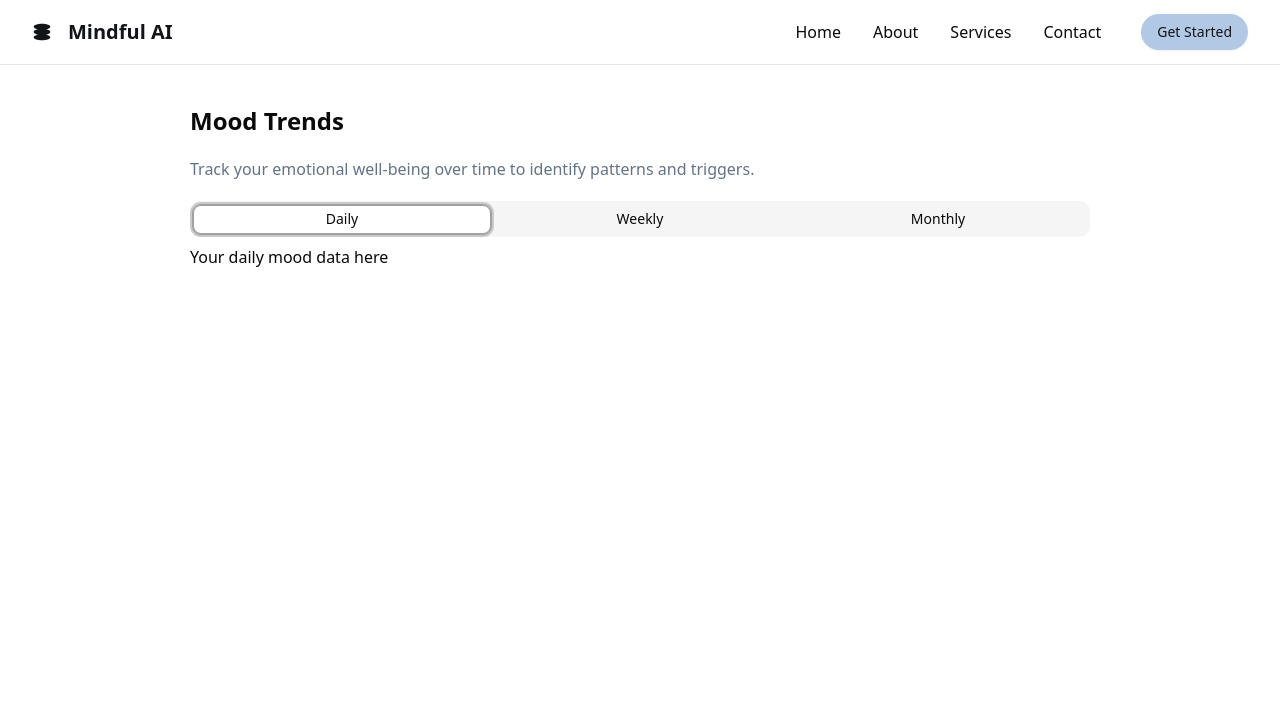
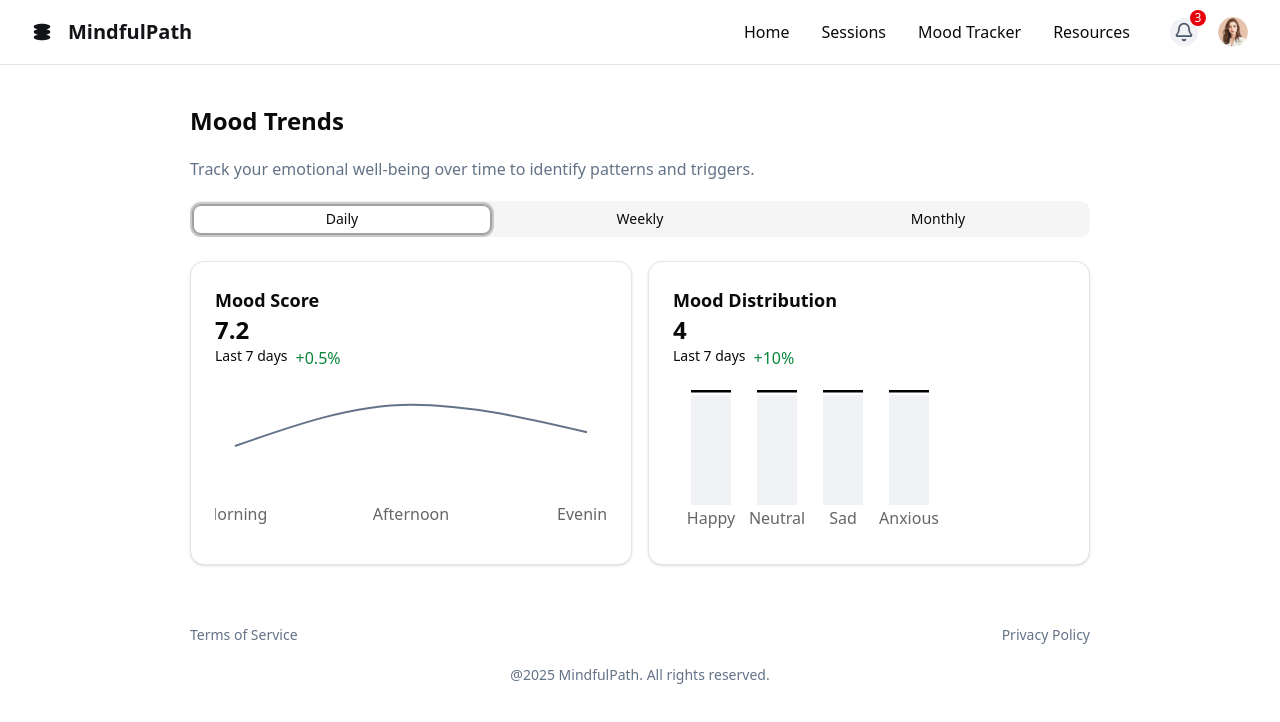
Before and after one commit to martinovance/mindful-ai, a React (Vite) app: page /dashboard in a window 1280 px wide. Both pictures are taken after a click on the tab "Daily". Shown: the top 722 px of the page. Built offline with nearby package versions, Linux system fonts and the light colour scheme.

Commit message:
Dashboard data visualization and appbar conversions

```diff
--- a/package.json
+++ b/package.json
@@ -11,6 +11,7 @@
   },
   "dependencies": {
     "@hookform/resolvers": "^5.0.1",
+    "@radix-ui/react-avatar": "^1.1.10",
     "@radix-ui/react-label": "^2.1.7",
     "@radix-ui/react-slot": "^1.2.3",
     "@radix-ui/react-tabs": "^1.1.12",
--- a/src/components/Appbar.tsx
+++ b/src/components/Appbar.tsx
@@ -1,8 +1,15 @@
 import Logo from "@/assets/logo.svg";
-import { Link } from "react-router-dom";
+import { Link, useLocation } from "react-router-dom";
 import { Button } from "./ui/button";
+import { Avatar, AvatarFallback, AvatarImage } from "./ui/avatar";
+import AvatarImg from "@/assets/AvatarImg.svg";
+import { Bell } from "lucide-react";
+import { Badge } from "@/components/ui/badge";
 
 const Appbar = () => {
+  const location = useLocation();
+  const pathname = location.pathname;
+
   return (
     <header
       className="top-0 z-50 h-[65PX] w-full p-8 border-b
@@ -13,11 +20,43 @@ const Appbar = () => {
         <Link to="/">
           <div className="flex flex-row gap-4 items-center">
             <img src={Logo} alt="app-logo" className="h[20px] w-[20px]" />
+            {pathname === "/" ? (
               <p className="text-[#121417] text-xl font-bold">Mindful AI</p>
+            ) : (
+              <p className="text-[#121417] text-xl font-bold">MindfulPath</p>
+            )}
           </div>
         </Link>
 
         <div className="flex flex-row justify-end items-center gap-10 ">
+          {pathname === "/dashboard" ? (
+            <nav className="flex flex-row items-center gap-8 ">
+              <Link
+                to="/"
+                className="text-md font-small hover:text-primary transition-colors"
+              >
+                Home
+              </Link>
+              <Link
+                to="/"
+                className="text-md font-small hover:text-primary transition-colors"
+              >
+                Sessions
+              </Link>
+              <Link
+                to="/"
+                className="text-md font-small hover:text-primary transition-colors"
+              >
+                Mood Tracker
+              </Link>
+              <Link
+                to="/"
+                className="text-md font-small hover:text-primary transition-colors"
+              >
+                Resources
+              </Link>
+            </nav>
+          ) : (
             <nav className="flex flex-row items-center gap-8 ">
               <Link
                 to="/"
@@ -44,12 +83,34 @@ const Appbar = () => {
                 Contact
               </Link>
             </nav>
+          )}
 
+          {pathname === "/" ? (
             <Link to="/create-account">
-            <Button className="bg-[#B2C9E5] text-[#121417] rounded-full hover:text-white cursor-pointer">
+              <Button
+                className="bg-[#B2C9E5] text-[#121417] rounded-full hover:text-white
+              cursor-pointer"
+              >
                 Get Started
               </Button>
             </Link>
+          ) : (
+            <div className="flex flex-row justify-end items-center gap-5">
+              <div className="relative cursor-pointer">
+                <Bell className="h-7 w-7 p-1 bg-[#F0F2F5] rounded-full text-gray-600" />
+                <Badge
+                  variant="destructive"
+                  className="absolute -top-2 -right-2 h-4 w-4 p-0 flex items-center justify-center"
+                >
+                  3
+                </Badge>
+              </div>
+              <Avatar className="h-[30px] w-[30px] cursor-pointer">
+                <AvatarImage src={AvatarImg} />
+                <AvatarFallback>MO</AvatarFallback>
+              </Avatar>
+            </div>
+          )}
         </div>
       </div>
     </header>
--- a/src/components/MoodChart.tsx
+++ b/src/components/MoodChart.tsx
@@ -7,11 +7,23 @@ import {
   ResponsiveContainer,
   BarChart,
   Bar,
+  LabelList,
 } from "recharts";
+
 import { Card, CardContent } from "./ui/card";
-import { moodData, moodDistribution } from "@/constant/dashData";
 
-const MoodChart = () => {
+interface MoodData {
+  type: string;
+  value: number;
+}
+
+const MoodChart = ({
+  data,
+  distData,
+}: {
+  distData: MoodData[];
+  data: MoodData[];
+}) => {
   return (
     <div className="grid grid-cols-1 md:grid-cols-2 gap-4 mt-4">
       <Card>
@@ -25,14 +37,20 @@ const MoodChart = () => {
             </div>
 
             <ResponsiveContainer width="100%" height={150}>
-              <LineChart data={moodData}>
-                <XAxis dataKey="day" />
+              <LineChart data={data}>
+                <XAxis
+                  dataKey="type"
+                  axisLine={false}
+                  tickLine={false}
+                  interval={0}
+                  padding={{ left: 15, right: 15 }}
+                />
                 <YAxis hide />
                 <Tooltip />
                 <Line
                   type="monotone"
-                  dataKey="mood"
-                  stroke="#4f46e5"
+                  dataKey="value"
+                  stroke="#637387"
                   strokeWidth={2}
                   dot={false}
                 />
@@ -52,17 +70,44 @@ const MoodChart = () => {
               <p className="font-small text-[#08873B]">+10%</p>
             </div>
 
-            <ResponsiveContainer width="100%" height={150}>
-              <BarChart data={moodDistribution}>
-                <XAxis dataKey="type" />
+            <ResponsiveContainer width="70%" height={150}>
+              <BarChart data={distData} barCategoryGap="20%">
+                <XAxis dataKey="type" axisLine={false} tickLine={false} />
                 <YAxis hide />
                 <Tooltip />
                 <Bar
                   dataKey="value"
-                  fill="#4f46e5"
-                  barSize={30}
-                  radius={[4, 4, 0, 0]}
-                />
+                  fill="#F0F2F5"
+                  barSize={40}
+                  radius={[0, 0, 0, 0]}
+                >
+                  <LabelList
+                    dataKey="value"
+                    position="top"
+                    content={(props) => {
+                      const { x, y, width } = props;
+
+                      if (
+                        typeof x === "number" &&
+                        typeof y === "number" &&
+                        typeof width === "number"
+                      ) {
+                        return (
+                          <line
+                            x1={x}
+                            x2={x + width}
+                            y1={y - 4}
+                            y2={y - 4}
+                            stroke="#000"
+                            strokeWidth={3}
+                          />
+                        );
+                      }
+
+                      return null;
+                    }}
+                  />
+                </Bar>
               </BarChart>
             </ResponsiveContainer>
           </div>
--- /dev/null
+++ b/src/components/ui/avatar.tsx
@@ -0,0 +1,51 @@
+import * as React from "react"
+import * as AvatarPrimitive from "@radix-ui/react-avatar"
+
+import { cn } from "@/lib/utils"
+
+function Avatar({
+  className,
+  ...props
+}: React.ComponentProps<typeof AvatarPrimitive.Root>) {
+  return (
+    <AvatarPrimitive.Root
+      data-slot="avatar"
+      className={cn(
+        "relative flex size-8 shrink-0 overflow-hidden rounded-full",
+        className
+      )}
+      {...props}
+    />
+  )
+}
+
+function AvatarImage({
+  className,
+  ...props
+}: React.ComponentProps<typeof AvatarPrimitive.Image>) {
+  return (
+    <AvatarPrimitive.Image
+      data-slot="avatar-image"
+      className={cn("aspect-square size-full", className)}
+      {...props}
+    />
+  )
+}
+
+function AvatarFallback({
+  className,
+  ...props
+}: React.ComponentProps<typeof AvatarPrimitive.Fallback>) {
+  return (
+    <AvatarPrimitive.Fallback
+      data-slot="avatar-fallback"
+      className={cn(
+        "bg-muted flex size-full items-center justify-center rounded-full",
+        className
+      )}
+      {...props}
+    />
+  )
+}
+
+export { Avatar, AvatarImage, AvatarFallback }
--- /dev/null
+++ b/src/components/ui/badge.tsx
@@ -0,0 +1,46 @@
+import * as React from "react"
+import { Slot } from "@radix-ui/react-slot"
+import { cva, type VariantProps } from "class-variance-authority"
+
+import { cn } from "@/lib/utils"
+
+const badgeVariants = cva(
+  "inline-flex items-center justify-center rounded-md border px-2 py-0.5 text-xs font-medium w-fit whitespace-nowrap shrink-0 [&>svg]:size-3 gap-1 [&>svg]:pointer-events-none focus-visible:border-ring focus-visible:ring-ring/50 focus-visible:ring-[3px] aria-invalid:ring-destructive/20 dark:aria-invalid:ring-destructive/40 aria-invalid:border-destructive transition-[color,box-shadow] overflow-hidden",
+  {
+    variants: {
+      variant: {
+        default:
+          "border-transparent bg-primary text-primary-foreground [a&]:hover:bg-primary/90",
+        secondary:
+          "border-transparent bg-secondary text-secondary-foreground [a&]:hover:bg-secondary/90",
+        destructive:
+          "border-transparent bg-destructive text-white [a&]:hover:bg-destructive/90 focus-visible:ring-destructive/20 dark:focus-visible:ring-destructive/40 dark:bg-destructive/60",
+        outline:
+          "text-foreground [a&]:hover:bg-accent [a&]:hover:text-accent-foreground",
+      },
+    },
+    defaultVariants: {
+      variant: "default",
+    },
+  }
+)
+
+function Badge({
+  className,
+  variant,
+  asChild = false,
+  ...props
+}: React.ComponentProps<"span"> &
+  VariantProps<typeof badgeVariants> & { asChild?: boolean }) {
+  const Comp = asChild ? Slot : "span"
+
+  return (
+    <Comp
+      data-slot="badge"
+      className={cn(badgeVariants({ variant }), className)}
+      {...props}
+    />
+  )
+}
+
+export { Badge, badgeVariants }
--- a/src/constant/dashData.ts
+++ b/src/constant/dashData.ts
@@ -1,16 +1,28 @@
-export const moodData = [
-  { day: "Mon", mood: 6 },
-  { day: "Tue", mood: 6.5 },
-  { day: "Wed", mood: 6.3 },
-  { day: "Thu", mood: 6.8 },
-  { day: "Fri", mood: 7.5 },
-  { day: "Sat", mood: 5.5 },
-  { day: "Sun", mood: 7 },
-];
-
-export const moodDistribution = [
-  { type: "Happy", value: 4 },
-  { type: "Neutral", value: 4 },
-  { type: "Sad", value: 4 },
-  { type: "Anxious", value: 4 },
-];
+export const moodData = {
+  daily: [
+    { type: "Morning", value: 4 },
+    { type: "Afternoon", value: 7 },
+    { type: "Evening", value: 5 },
+  ],
+  weekly: [
+    { type: "Mon", value: 3 },
+    { type: "Tue", value: 6.5 },
+    { type: "Wed", value: 4.3 },
+    { type: "Thu", value: 5.8 },
+    { type: "Fri", value: 7.5 },
+    { type: "Sat", value: 2.5 },
+    { type: "Sun", value: 6 },
+  ],
+  monthly: [
+    { type: "Week1", value: 5.5 },
+    { type: "Week2", value: 6.2 },
+    { type: "Week3", value: 6.2 },
+    { type: "Week3", value: 6.2 },
+  ],
+  moodDistribution: [
+    { type: "Happy", value: 4 },
+    { type: "Neutral", value: 4 },
+    { type: "Sad", value: 4 },
+    { type: "Anxious", value: 4 },
+  ],
+};
--- a/src/pages/Dashboard.tsx
+++ b/src/pages/Dashboard.tsx
@@ -1,5 +1,6 @@
 import MoodChart from "@/components/MoodChart";
 import { Tabs, TabsContent, TabsList, TabsTrigger } from "@/components/ui/tabs";
+import { moodData } from "@/constant/dashData";
 
 const Dashboard = () => {
   return (
@@ -10,19 +11,39 @@ const Dashboard = () => {
           Track your emotional well-being over time to identify patterns and
           triggers.
         </p>
-
         <Tabs defaultValue="weekly" className="w-full cursor-pointer">
           <TabsList className="w-full">
             <TabsTrigger value="daily">Daily</TabsTrigger>
             <TabsTrigger value="weekly">Weekly</TabsTrigger>
             <TabsTrigger value="monthly">Monthly</TabsTrigger>
           </TabsList>
-          <TabsContent value="daily">Your daily mood data here</TabsContent>
+
+          <TabsContent value="daily">
+            <MoodChart
+              data={moodData.daily}
+              distData={moodData.moodDistribution}
+            />
+          </TabsContent>
           <TabsContent value="weekly">
-            <MoodChart />
+            <MoodChart
+              data={moodData.weekly}
+              distData={moodData.moodDistribution}
+            />
           </TabsContent>
-          <TabsContent value="monthly">Your monthly mood data here</TabsContent>
+          <TabsContent value="monthly">
+            <MoodChart
+              data={moodData.monthly}
+              distData={moodData.moodDistribution}
+            />
+          </TabsContent>
         </Tabs>
+        <div className="flex justify-between items-center gap-5 w-full mt-10">
+          <p className="text-[#637387] text-sm font-medium">Terms of Service</p>
+          <p className="text-[#637387] text-sm font-medium">Privacy Policy</p>
+        </div>
+        <p className=" text-[#637387] text-sm text-center font-medium w-full">
+          @2025 MindfulPath. All rights reserved.
+        </p>
       </div>
     </div>
   );
```
Also changed, not shown: src/assets/AvatarImg.svg (added), 1 other file (tests, documents, lock files or other folders). Lines whose indentation alone changed are shown as unchanged.
